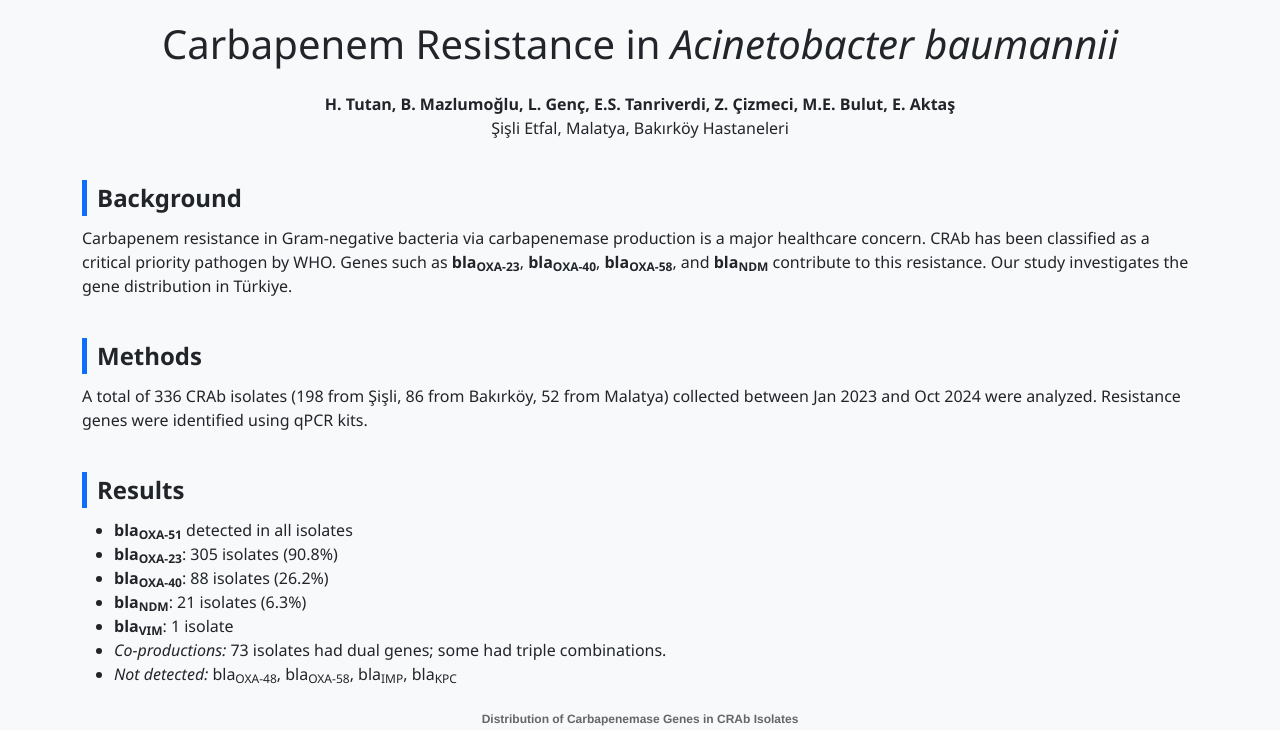
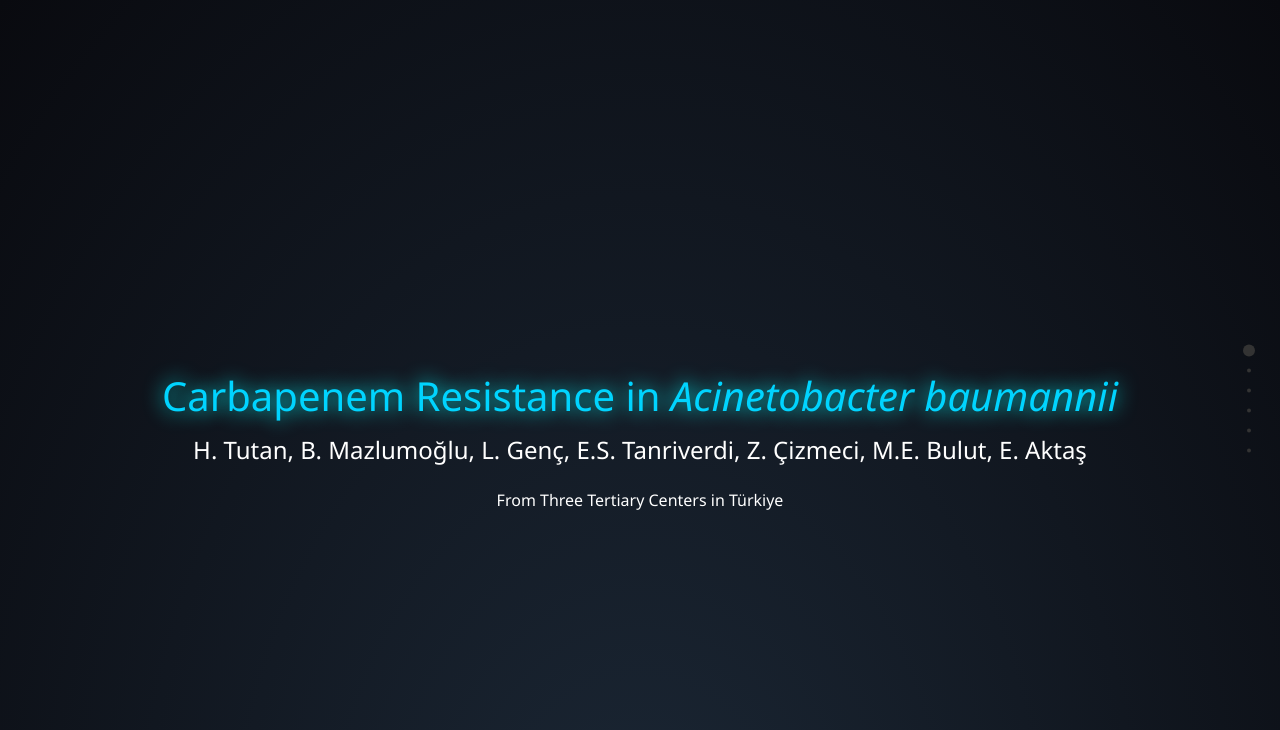
Before and after one commit to srgulbay/gulbays, a plain HTML site: page acineto.html in a window 1280 px wide. Shown: the top 730 px of the page. Drawn offline with nearby package versions, Linux system fonts and the light colour scheme.

Commit message:
Update acineto.html

```diff
--- a/acineto.html
+++ b/acineto.html
@@ -2,80 +2,106 @@
 <html lang="en">
 <head>
   <meta charset="UTF-8" />
-  <meta name="viewport" content="width=device-width, initial-scale=1.0"/>
-  <title>CRAb Poster - Acinetobacter baumannii</title>
+  <title>CRAb Interactive Poster</title>
+  <meta name="viewport" content="width=device-width, initial-scale=1.0" />
+  <!-- Bootstrap & Chart.js -->
   <link href="https://cdn.jsdelivr.net/npm/bootstrap@5.3.2/dist/css/bootstrap.min.css" rel="stylesheet" />
   <script src="https://cdn.jsdelivr.net/npm/chart.js"></script>
+  <!-- FullPage.js -->
+  <link rel="stylesheet" href="https://cdn.jsdelivr.net/npm/fullpage.js/dist/fullpage.min.css" />
+  <script src="https://cdn.jsdelivr.net/npm/fullpage.js/dist/fullpage.min.js"></script>
+  <!-- Animate.css -->
+  <link rel="stylesheet" href="https://cdnjs.cloudflare.com/ajax/libs/animate.css/4.1.1/animate.min.css"/>
+  <!-- Custom Styles -->
   <style>
     body {
-      padding: 20px;
-      background-color: #f8f9fa;
+      margin: 0;
+      overflow: hidden;
+      background-color: #000;
+      color: #fff;
       font-family: 'Segoe UI', sans-serif;
     }
-    .poster-section {
-      margin-bottom: 40px;
+    .section {
+      text-align: center;
+      padding: 50px;
     }
-    .section-title {
-      border-left: 5px solid #0d6efd;
-      padding-left: 10px;
-      margin-bottom: 10px;
-      font-size: 1.5rem;
-      font-weight: bold;
+    h1, h2 {
+      color: #00d4ff;
+    }
+    .title-shadow {
+      text-shadow: 0 0 20px #0ff;
+    }
+    .bg-stars {
+      background: radial-gradient(ellipse at bottom, #1b2735 0%, #090a0f 100%);
+      background-size: cover;
+    }
+    canvas {
+      margin-top: 30px;
+    }
+    audio {
+      display: none;
     }
   </style>
 </head>
 <body>
 
-  <div class="container">
+<!-- Background Audio -->
+<audio autoplay loop>
+  <source src="https://www.soundhelix.com/examples/mp3/SoundHelix-Song-1.mp3" type="audio/mpeg" />
+</audio>
+<audio id="transition-sound" src="https://www.soundjay.com/button/sounds/button-16.mp3"></audio>
 
-    <div class="poster-section">
-      <h1 class="text-center mb-4">Carbapenem Resistance in <i>Acinetobacter baumannii</i></h1>
-      <p class="text-center"><strong>H. Tutan, B. Mazlumoğlu, L. Genç, E.S. Tanriverdi, Z. Çizmeci, M.E. Bulut, E. Aktaş</strong><br>
-      Şişli Etfal, Malatya, Bakırköy Hastaneleri</p>
+<div id="fullpage">
+  <div class="section bg-stars">
+    <h1 class="animate__animated animate__fadeInDown title-shadow">Carbapenem Resistance in <i>Acinetobacter baumannii</i></h1>
+    <h4 class="animate__animated animate__fadeInUp mt-3">H. Tutan, B. Mazlumoğlu, L. Genç, E.S. Tanriverdi, Z. Çizmeci, M.E. Bulut, E. Aktaş</h4>
+    <p class="mt-4">From Three Tertiary Centers in Türkiye</p>
   </div>
 
-    <div class="poster-section">
-      <div class="section-title">Background</div>
-      <p>
-        Carbapenem resistance in Gram-negative bacteria via carbapenemase production is a major healthcare concern. CRAb has been classified as a critical priority pathogen by WHO. Genes such as <strong>bla<sub>OXA-23</sub></strong>, <strong>bla<sub>OXA-40</sub></strong>, <strong>bla<sub>OXA-58</sub></strong>, and <strong>bla<sub>NDM</sub></strong> contribute to this resistance. Our study investigates the gene distribution in Türkiye.
-      </p>
+  <div class="section bg-dark">
+    <h2 class="animate__animated animate__zoomIn">Background</h2>
+    <p class="mt-4 px-5">Carbapenem resistance via carbapenemase genes like <strong>OXA-23, OXA-40, NDM</strong> is a serious global threat. CRAb is listed as critical by WHO. Our study analyzes these gene distributions in Türkiye.</p>
   </div>
 
-    <div class="poster-section">
-      <div class="section-title">Methods</div>
-      <p>
-        A total of 336 CRAb isolates (198 from Şişli, 86 from Bakırköy, 52 from Malatya) collected between Jan 2023 and Oct 2024 were analyzed. Resistance genes were identified using qPCR kits.
-      </p>
+  <div class="section bg-black">
+    <h2 class="animate__animated animate__slideInRight">Methods</h2>
+    <p class="mt-4 px-5">336 CRAb isolates collected across 3 hospitals: Şişli (198), Bakırköy (86), Malatya (52). Resistance genes analyzed using Bioeksen qPCR kits.</p>
   </div>
 
-    <div class="poster-section">
-      <div class="section-title">Results</div>
-      <ul>
-        <li><strong>bla<sub>OXA-51</sub></strong> detected in all isolates</li>
-        <li><strong>bla<sub>OXA-23</sub></strong>: 305 isolates (90.8%)</li>
-        <li><strong>bla<sub>OXA-40</sub></strong>: 88 isolates (26.2%)</li>
-        <li><strong>bla<sub>NDM</sub></strong>: 21 isolates (6.3%)</li>
-        <li><strong>bla<sub>VIM</sub></strong>: 1 isolate</li>
-        <li><em>Co-productions:</em> 73 isolates had dual genes; some had triple combinations.</li>
-        <li><em>Not detected:</em> bla<sub>OXA-48</sub>, bla<sub>OXA-58</sub>, bla<sub>IMP</sub>, bla<sub>KPC</sub></li>
+  <div class="section bg-dark">
+    <h2 class="animate__animated animate__bounceIn">Results</h2>
+    <ul class="list-unstyled fs-5">
+      <li>OXA-51: <strong>336</strong></li>
+      <li>OXA-23: <strong>305 (90.8%)</strong></li>
+      <li>OXA-40: <strong>88 (26.2%)</strong></li>
+      <li>NDM: <strong>21 (6.3%)</strong></li>
+      <li>VIM: <strong>1</strong></li>
     </ul>
     <canvas id="geneChart" height="200"></canvas>
   </div>
 
-    <div class="poster-section">
-      <div class="section-title">Conclusion</div>
-      <p>
-        bla<sub>OXA-23</sub> is the most prevalent carbapenemase gene. Co-production and presence of bla<sub>NDM</sub> highlight complex resistance. Local practices impact gene distribution. These findings are critical for global resistance monitoring.
-      </p>
+  <div class="section bg-black">
+    <h2 class="animate__animated animate__fadeInUp">Conclusion</h2>
+    <p class="mt-4 px-5">Frequent detection of OXA-23, increasing NDM and co-productions indicate complex resistance mechanisms in Türkiye. Local practices shape resistance spread and global infection strategies.</p>
   </div>
 
-    <footer class="text-center mt-5">
-      <p><small>Poster Generated Interactively - Türkiye</small></p>
-    </footer>
-
+  <div class="section bg-stars">
+    <h2 class="animate__animated animate__heartBeat">Thank You</h2>
+    <p class="mt-3">Contact: <strong>drsait@example.com</strong> | Türkiye</p>
+  </div>
 </div>
 
 <script>
+  new fullpage('#fullpage', {
+    autoScrolling: true,
+    scrollHorizontally: true,
+    navigation: true,
+    controlArrows: true,
+    onLeave: function() {
+      document.getElementById("transition-sound").play();
+    }
+  });
+
   const ctx = document.getElementById('geneChart').getContext('2d');
   new Chart(ctx, {
     type: 'bar',
@@ -84,6 +110,8 @@
       datasets: [{
         label: 'Number of Isolates',
         data: [336, 305, 88, 21, 1],
+        backgroundColor: 'rgba(0, 212, 255, 0.6)',
+        borderColor: '#00d4ff',
         borderWidth: 1
       }]
     },
@@ -93,16 +121,17 @@
         legend: { display: false },
         title: {
           display: true,
-            text: 'Distribution of Carbapenemase Genes in CRAb Isolates'
+          text: 'Distribution of Carbapenemase Genes'
         }
       },
       scales: {
         y: {
           beginAtZero: true,
-            title: {
-              display: true,
-              text: 'Number of Isolates'
-            }
+          ticks: { color: '#fff' },
+          title: { display: true, text: 'Isolate Count', color: '#fff' }
+        },
+        x: {
+          ticks: { color: '#fff' }
         }
       }
     }
```
Lines whose indentation alone changed are shown as unchanged.
